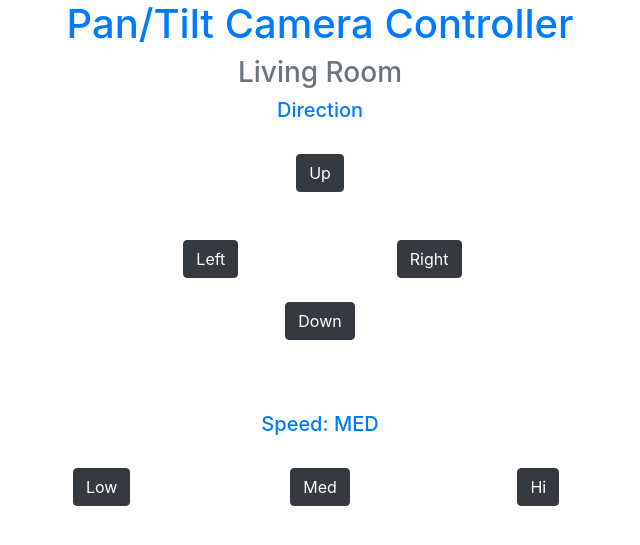
After one commit to jspearus/Holiday_Light_Server, a Flask app: page /cam in a window 1280 px wide. The commit adds this page. Shown: the top 545 px of the page, without its empty margins (320-960 px from the left). Run offline with Flask 2, Linux system fonts and the light colour scheme; parts of the project's set-up code (start-up, migrations or seed data) failed here and were passed over; some libraries are stand-ins or nearby versions.

Commit message:
added pan tilt site

```diff
--- a/main.py
+++ b/main.py
@@ -21,6 +21,7 @@ DataIn = ''
 connected = True
 dev_list = []
 selDev = ''
+speed = 'MED'
 
 
 @app.route('/', methods=['GET', 'POST'])
@@ -53,6 +54,24 @@ def remote():
         return redirect(url_for('remote'))
 
     return render_template("remote.html")
+
+@app.route('/cam', methods=['GET', 'POST'])
+def cam():
+    global speed
+    if request.method == 'POST':
+        event = request.form.get('eventSel')
+        print(event)
+        if (event == 'lvhtpc, low'):
+            speed = 'LOW'
+        elif (event == 'lvhtpc, med'):
+            speed = 'MED'
+        elif (event == 'lvhtpc, hi'):
+            speed = 'HI'
+        send(event)
+        event = ''
+        return redirect(url_for('cam'))
+
+    return render_template("cam.html", speed=speed)
 
 @app.route('/lvtree', methods=['GET', 'POST'])
 def lvtree():
--- /dev/null
+++ b/templates/cam.html
@@ -0,0 +1,87 @@
+<!DOCTYPE html>
+<html lang="en">
+
+<head>
+    <meta charset="UTF-8">
+    <meta http-equiv="X-UA-Compatible" content="IE=edge">
+    <meta name="viewport" content="width=device-width, initial-scale=1.0">
+    <link rel="stylesheet" href="https://stackpath.bootstrapcdn.com/bootstrap/4.4.1/css/bootstrap.min.css"
+        integrity="sha384-Vkoo8x4CGsO3+Hhxv8T/Q5PaXtkKtu6ug5TOeNV6gBiFeWPGFN9MuhOf23Q9Ifjh" crossorigin="anonymous" />
+    <link rel="stylesheet" href="https://stackpath.bootstrapcdn.com/font-awesome/4.7.0/css/font-awesome.min.css"
+        crossorigin="anonymous" />
+    <title>Pan/Tilt Camera Controller</title>
+</head>
+
+<body>
+    <h1 class="text-primary" align="center">Pan/Tilt Camera Controller<h1>
+            <h3 class="text-secondary" align="center">Living Room<h3></h3>
+
+                <form method="POST">
+                    <!-- Button submits the form -->
+                    <div>
+                        <h5 align="center" class="text-primary">Direction
+                    </div>
+                    <br />
+                    <div align="center" class="row justify-content-md-center">
+                        <div align="center" class="col col-md-2">
+                            <button class="btn btn-dark" name="eventSel" type="submit" value="lvhtpc, up">Up</button>
+                        </div>
+                    </div>
+                    <br /><br />
+                    <div align="center" class="row justify-content-md-center">
+                        <div class="col col-md-2">
+                            <button class="btn btn-dark" name="eventSel" type="submit" value="lvhtpc, left">Left
+                            </button>
+                        </div>
+
+                        <div align="center" class="col col-md-2">
+                            <button class="btn btn-dark" name="eventSel" type="submit"
+                                value="lvhtpc, right">Right</button>
+                        </div>
+                    </div>
+                    </div>
+                    <br />
+                    <div align="center" class="row justify-content-md-center">
+                        <div class="col col-md-2">
+                            <button class="btn btn-dark" name="eventSel" type="submit" value="lvhtpc, down"> Down
+                            </button>
+                        </div>
+
+                    </div>
+                    <br /><br /><br />
+                    <div>
+                        <h5 align="center" class="text-primary">Speed: {{speed}}
+                    </div>
+                    <br />
+                    <div align="center" class="row justify-content-md-center">
+                        <div align="center" class="col col-md-2">
+                            <button class="btn btn-dark" name="eventSel" type="submit" value="lvhtpc, low"> Low
+                            </button>
+                        </div>
+                        <div align="center" class="col col-md-2">
+                            <button class="btn btn-dark" name="eventSel" type="submit" value="lvhtpc, med"> Med
+                            </button>
+                        </div>
+                        <div align="center" class="col col-md-2">
+                            <button class="btn btn-dark" name="eventSel" type="submit" value="lvhtpc, hi"> Hi
+                            </button>
+                        </div>
+
+                    </div>
+                    <!-- End of button sends the delete command to delete the selected saved game -->
+                    <!-- Button submits the form -->
+                </form>
+                <!-- Javascript Libraries-->
+                <script src="https://code.jquery.com/jquery-3.2.1.slim.min.js"
+                    integrity="sha384-KJ3o2DKtIkvYIK3UENzmM7KCkRr/rE9/Qpg6aAZGJwFDMVNA/GpGFF93hXpG5KkN"
+                    crossorigin="anonymous"></script>
+                <script src="https://cdnjs.cloudflare.com/ajax/libs/popper.js/1.12.9/umd/popper.min.js"
+                    integrity="sha384-ApNbgh9B+Y1QKtv3Rn7W3mgPxhU9K/ScQsAP7hUibX39j7fakFPskvXusvfa0b4Q"
+                    crossorigin="anonymous"></script>
+                <script src="https://maxcdn.bootstrapcdn.com/bootstrap/4.0.0/js/bootstrap.min.js"
+                    integrity="sha384-JZR6Spejh4U02d8jOt6vLEHfe/JQGiRRSQQxSfFWpi1MquVdAyjUar5+76PVCmYl"
+                    crossorigin="anonymous"></script>
+
+</body>
+
+</html>
```
Also changed, not shown: templates/lvtree.html (+15 -0 lines).
